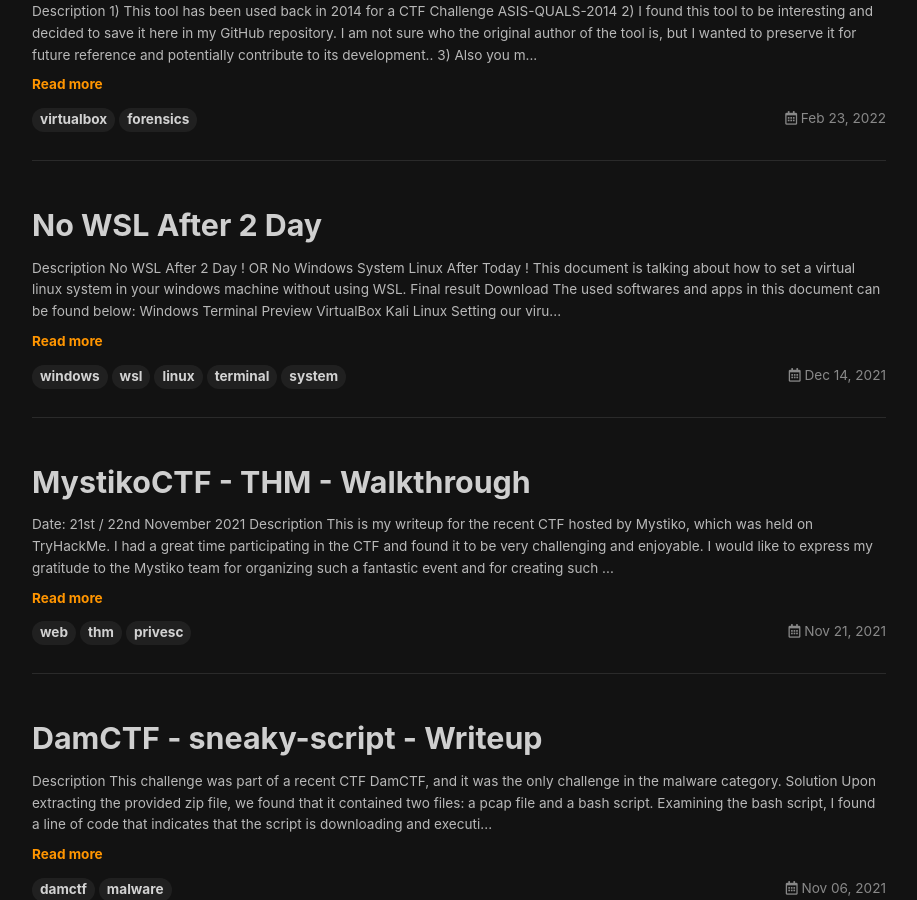
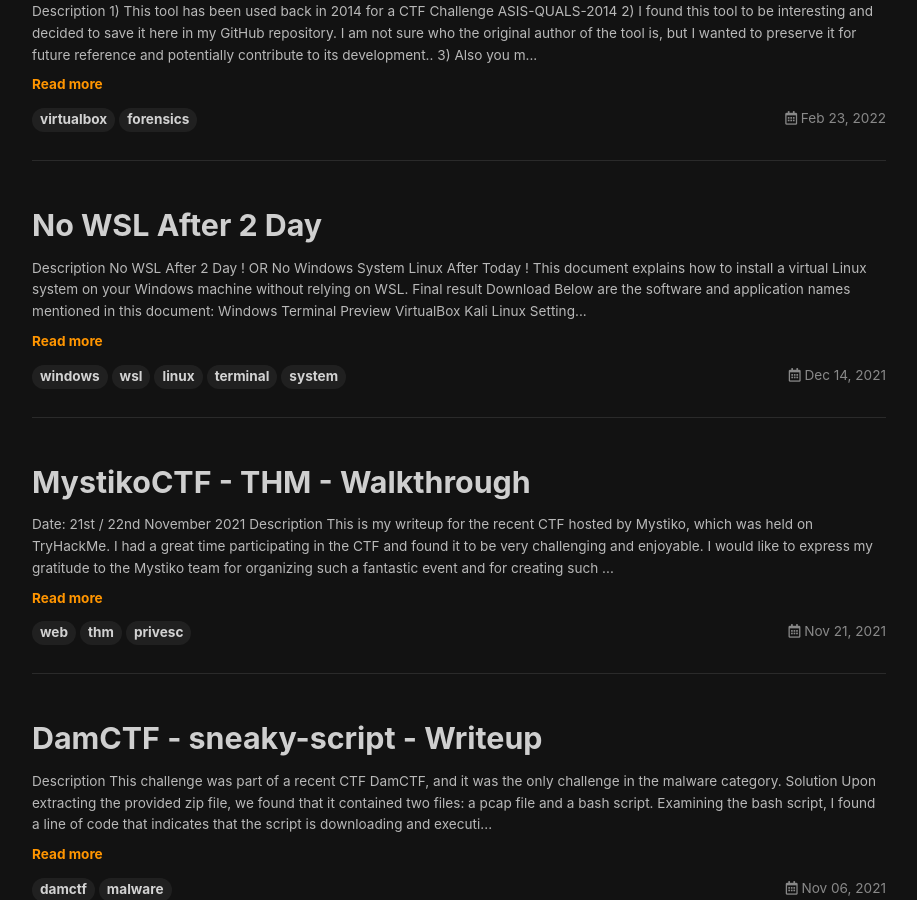
Before and after one commit to ab2pentest/ab2.github.io, a Jekyll site: the page built from index.html, in a window 1280 px wide and 900 px high, scrolled down 1218 px. Shown: the whole window, without its empty margins (181-1098 px from the left). Built offline with Jekyll 4.4.1, drawn with Linux system fonts in a browser that asks for light colours; nearby versions of some CDN libraries; the list of posts is cut into pages by our own code; part of the change alters nothing that is shown.

Commit message:
Quick revision

````diff
--- a/_posts/2021-12-14-No-Wsl-After-2Day.md
+++ b/_posts/2021-12-14-No-Wsl-After-2Day.md
@@ -7,7 +7,7 @@ tags: windows wsl linux terminal system
 
 `No WSL After 2 Day !` OR `No Windows System Linux After Today !`
 
-> This document is talking about how to set a virtual linux system in your windows machine without using WSL.
+> This document explains how to install a virtual Linux system on your Windows machine without relying on WSL.
 
 # Final result
 
@@ -15,7 +15,7 @@ tags: windows wsl linux terminal system
 
 # Download
 
-The used softwares and apps in this document can be found below:
+Below are the software and application names mentioned in this document:
 
 [Windows Terminal Preview](https://www.microsoft.com/store/productId/9N8G5RFZ9XK3)
 
@@ -25,29 +25,29 @@ The used softwares and apps in this document can be found below:
 
 # Setting our virual machine using VirtualBox
 
-After downloading and installing Windows Terminal & VirtualBox, let's extract the `Kali Linux` OVA Image file and import it to our `VirtualBox`, in this step you don't have to make any modification just leave everything as default settings.
+After downloading and installing Windows Terminal and VirtualBox, the next step is to extract the Kali Linux OVA Image file and import it into VirtualBox. It is not necessary to modify any settings at this stage; simply leave everything as the default settings.
 
 ![2021-12-14_16-49-33](https://user-images.githubusercontent.com/84577967/174202013-4f41c965-9263-4e49-92f5-1ceeb33dd627.png)
 
 ![2021-12-14_17-46-38](https://user-images.githubusercontent.com/84577967/174202021-91e05065-e104-4ba6-a7e1-434ac53d2cf3.png)
 
-After the image was imported without erros, we will change some machine settings by right clicking on the machine and then going to `Settings` and follow the screenshots steps below
+Once the image has been successfully imported, proceed to modify some machine settings by right-clicking on the machine, selecting 'Settings,' and following the steps shown in the accompanying screenshots below
 
 1) In the advanced tab let's choose Bidirectional for both of `Shared Clipboard` & `Drag'nDrop`
 
 ![2021-12-14_18-22-37](https://user-images.githubusercontent.com/84577967/174202035-d7f98079-abc6-4095-ba4d-bf54ae6df8c0.png)
 
-2) For the system base memory and processor the best recommendation is 2 CPU's and 2 GB of RAM.
+2) We recommend allocating 2 CPUs and 2 GB of RAM for the system's base memory and processor.
 
 ![2021-12-14_18-26-39](https://user-images.githubusercontent.com/84577967/174202045-238f8363-3fc8-45bc-bb99-f4b443592680.png)
 
 ![2021-12-14_18-26-52](https://user-images.githubusercontent.com/84577967/174202055-f62db662-793c-4f9f-82c3-7f54e9e2025b.png)
 
-3) In the network, choose `NAT` - this is required.
+3) For the network, select 'NAT,' as this is a required configuration.
 
 ![2021-12-14_18-28-52](https://user-images.githubusercontent.com/84577967/174202071-68be61ab-3bfa-4fa0-b4b7-76e6650c680d.png)
 
-4) Share a folder from your windows to the linux machine, In my case I shared my win desktop and mounted to `/root/Desktop/Windows/`. Don't forget to check `Make Permanent` option.
+4) Share a folder from your windows to the linux machine, In my case I shared my WIN desktop and mounted to `/root/Desktop/Windows/`. Be sure to select the `Make Permanent` option to ensure the folder remains accessible.
 
 ![2021-12-14_18-30-38](https://user-images.githubusercontent.com/84577967/174202080-a14d2dcd-840b-422a-a007-b4dfc3912ce1.png)
 
@@ -63,10 +63,11 @@ Default creds: kali/kali
 
 We need this to check only if our VM is working fine and also to check the network settings.
 
-
 ![2021-12-14_18-44-16](https://user-images.githubusercontent.com/84577967/174202154-04de206f-d53a-4c50-b269-305ca7962783.png)
 
-Generate a new ssh key for any user, I selected to be root always so by going to terminal and type `sudo su -` then `ssh-keygen` and typing `Enter` few times to generate the key, the process will automatically save our private & public key in `/root/.ssh/id_rsa`
+Now generate a new ssh key for any user, I always like to be root.
+
+So by going to terminal and type `sudo su -` then `ssh-keygen` and pressing `Enter` few times to generate the key, this will automatically save both the private and public keys in `/root/.ssh/id_rsa`
 
 ![2021-12-14_18-52-07](https://user-images.githubusercontent.com/84577967/174202168-c82c4034-53d5-4ecb-b17e-2ace5b0ffba8.png)
 
@@ -76,21 +77,21 @@ And then copy the private key `cat /root/.ssh/id_rsa`
 
 ![2021-12-14_18-51-41](https://user-images.githubusercontent.com/84577967/174202276-599a0069-1f97-4f76-999b-76360b4ff874.png)
 
-And paste it in your Windows Desktop Directory
+And paste it into your Windows Desktop Directory
 
 ![2021-12-14_19-21-39](https://user-images.githubusercontent.com/84577967/174202256-6ad3889f-d284-4e1e-9dcd-329cc2db2dfd.png)
 
-Awesome! Now let's add to our `C:\Windows\System32\drivers\etc\hosts` file this line
+Awesome! Now let's add this line to our `C:\Windows\System32\drivers\etc\hosts` file
 
 ```
 127.0.0.1 kali.box
 ```
 
-Let's go back to `VirtualBox` and go to the settings of the Kali machine, and exactly to the network category and click on advanced -
+Return to `VirtualBox` and access the settings for the Kali machine. Navigate to the 'Network' category and click on 'Advanced'
 
 ![2021-12-14_19-03-25](https://user-images.githubusercontent.com/84577967/174202309-c0eb20bc-903b-4143-a35b-7bd78de778bf.png)
 
-And then port forwarding -
+Next, select 'Port Forwarding'
 
 ![2021-12-14_19-03-54](https://user-images.githubusercontent.com/84577967/174202327-ce8c8383-08af-42ec-8714-66ef55626892.png)
 
@@ -98,19 +99,19 @@ And follow the steps in this screenshot -
 
 ![2021-12-14_19-06-29](https://user-images.githubusercontent.com/84577967/174202336-8a50f67f-8f5f-4314-887d-18cd51d649a2.png)
 
-In this rule we added a new value to allow our Windows machine to connect directly to the ssh port of the kali VM.
+This rule enables direct connection from the Windows machine to the SSH port of the Kali VM.
 
-Now let's go back to the machine, and let's modify the sshd_config file to allow root logins `nano /etc/ssh/sshd_config`
+Return to the machine and modify the sshd_config file to allow root logins `nano /etc/ssh/sshd_config`
 
 ![2021-12-14_19-45-27](https://user-images.githubusercontent.com/84577967/174202353-5fb724f9-d040-4eb3-9061-f99eba920dd3.png)
 
-Let's change this line to this
+Let's change this line to
 
 ```
 PermitRootLogin yes
 ```
 
-Then let's restart the ssh service and also enabling it in case wasn't enabled by default.
+After modifying the sshd_config file, restart the SSH service and enable it if it was not enabled by default.
 
 ![2021-12-14_20-11-16](https://user-images.githubusercontent.com/84577967/174202372-b1a33e59-1a5f-4a03-9d6c-c0070c0a2084.png)
 
@@ -141,11 +142,11 @@ ssh.exe -i id_rsa root@kali.box
 
 **Note: `Starting directory` must be where we have our SSH `id_rsa` private key.**
 
-After you set everything as shown click on Save and then go to startup and choose your new profile as the Default profile . Don't forget to click on Save.
+After you set everything as shown click 'Save' and then go to startup and choose your new profile as the Default profile . Don't forget to click on 'Save'.
 
 ![2021-12-14_20-32-52](https://user-images.githubusercontent.com/84577967/174202412-68c4f5c1-22f2-4b74-8197-9504a77e4586.png)
 
-Now if you restart the Windows Terminal, it will run the automatically ssh command and connect you to your Kali VM.
+After restarting the Windows Terminal, it will automatically run the SSH command and connect you to your Kali VM.
 
 ![2021-12-14_20-35-28](https://user-images.githubusercontent.com/84577967/174202425-bde379e1-9612-414d-b987-bd6d55ed463f.png)
 
@@ -153,7 +154,7 @@ type `yes` and click Enter
 
 ![2021-12-14_21-30-12](https://user-images.githubusercontent.com/84577967/174202433-d6da16a3-47c8-4e3e-a747-6f29cd7c873a.png)
 
-To open the shell directly on our shared Desktop we can add in the end of the file `~/.zshrc` the mounted point (path) we set earlier and in our case:
+To open the shell directly on our shared Desktop, we can add in the end of the file `~/.zshrc` the mounted point (path) we set earlier
 
 ```bash
 cd /root/Desktop/Windows
@@ -167,7 +168,7 @@ cd ~/Desktop/Windows
 
 # Make it run at startup and headless
 
-Go to `C:\Users\Username\AppData\Roaming\Microsoft\Windows\Start Menu\Programs\Startup`, change the value Username with your computer username and create a new file let's name it `kali_vbox.bat`
+Go to `C:\Users\Username\AppData\Roaming\Microsoft\Windows\Start Menu\Programs\Startup`, replace the value 'Username' with your computer username and create a new file. Let's name it `kali_vbox.bat`
 
 `"C:\Program Files\Oracle\VirtualBox\VBoxManage.exe" startvm "Kali-Linux-2021.4-vbox-amd64" --type headless`
 
@@ -175,7 +176,7 @@ First check if `VBoxManage.exe` is in the right path and the `"Kali-Linux-2021.4
 
 ![2021-12-14_21-43-12](https://user-images.githubusercontent.com/84577967/174202470-c8906b00-0fa4-4a71-9bd8-59544f21c584.png)
 
-And congratulations! Now the linux vm machine will start in background and you can use everything on your windows desktop as you are working on linux.
+Congratulations! The Linux VM will now run in the background and you can use everything on your Windows desktop as if you were working on Linux.
 
 ![2021-12-14_21-37-02](https://user-images.githubusercontent.com/84577967/174202479-33a0edae-a420-4eb8-915d-bad3ce10dfc2.png)
 
@@ -185,15 +186,15 @@ And congratulations! Now the linux vm machine will start in background and you c
 
 ![2021-12-14_19-08-49](https://user-images.githubusercontent.com/84577967/174202494-3a951b7c-ee8f-43f6-a307-f155058aac04.png)
 
-The 1st IP is the IP of my THM VPN that I'm connecting to it using my Windows Machine, I use this rule in case I was playing a machine in THM or HTB (must update the IP each time in case you are not using a VIP membership)
+The first IP is the IP address of my THM VPN, which I connect to using my Windows machine. I use this rule when playing a machine in THM or HTB, but I need to update the IP each time if I am not using a VIP membership.
 
-The 2nd IP is my lan network address.
+The 2nd IP `10.0.2.15` is the default IP address for the NAT network adapter.
 
 ---
 
 # Thanks
 
-In the end I would like to thank `leeloo1313` for encouraging and helping to write this nosense setup :D
+Finally, I would like to thank `leeloo1313` for the encouragement and help in writing this setup guide.
 
 # Coming
 * An auto setup for the whole process.
````
